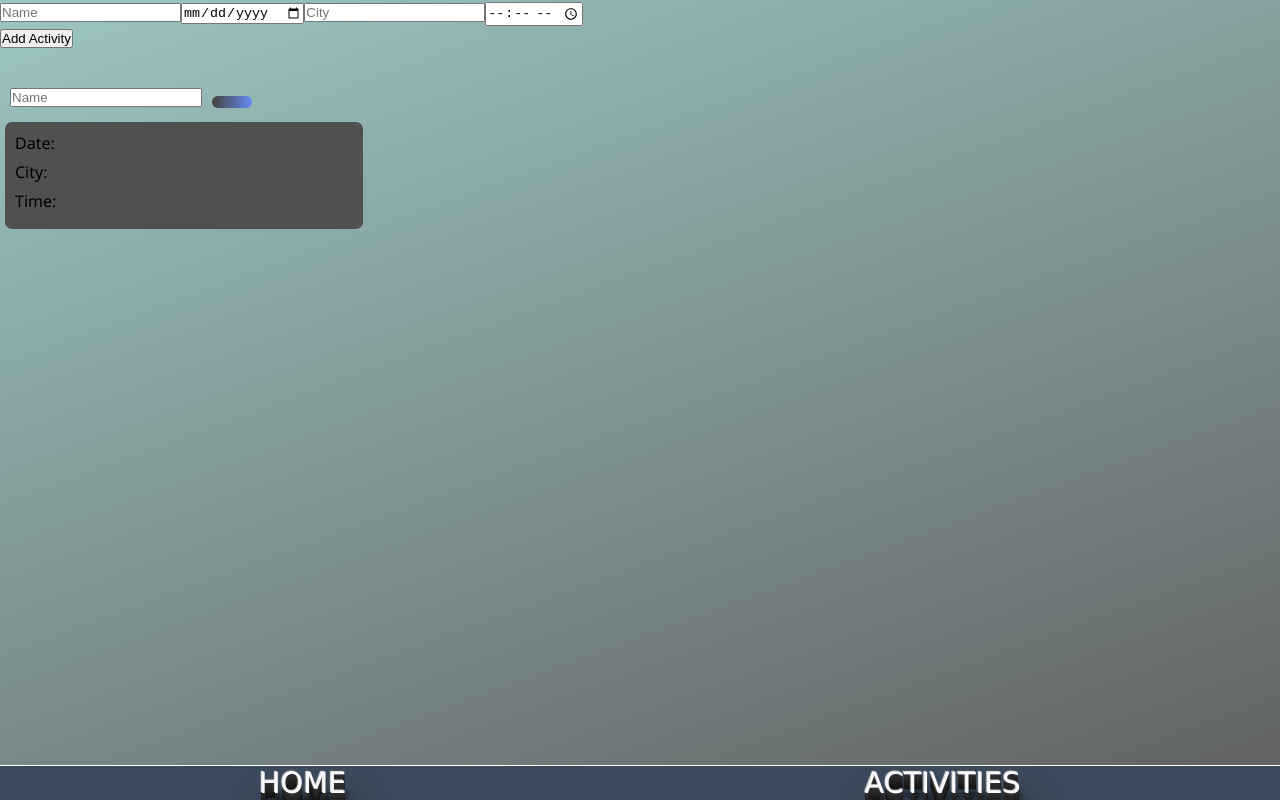
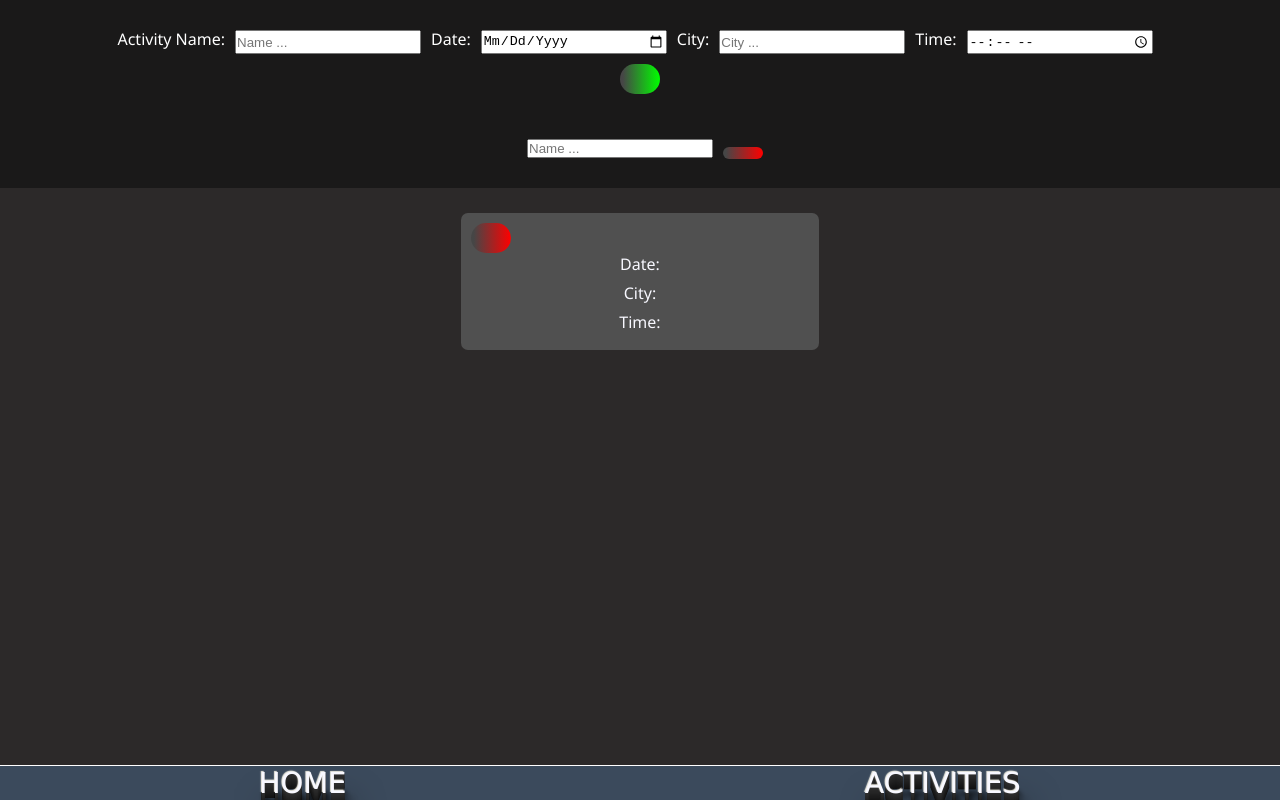
Before and after one commit to BektasTu/capstone-project, a React (Create React App) app: page /activities in a window 1280 px wide. Built offline with nearby package versions, Linux system fonts and the light colour scheme; no server answers.

Commit message:
Card - added styling -fixed some issued

```diff
--- a/src/components/card/ActivityCards.js
+++ b/src/components/card/ActivityCards.js
@@ -1,9 +1,15 @@
 import React from "react";
 import styled from "styled-components";
+import { RiDeleteBin2Fill } from "react-icons/ri";
 
 const ActivityCards = (props) => {
   return (
     <CardContainer>
+      <Delete
+        type="button"
+        size={30}
+        onClick={() => props.delete(ActivityCards)}
+      />
       <ActivityName>{props.name}</ActivityName>
       <SubText>{"Date: " + props.date}</SubText>
       <SubText>{"City: " + props.city}</SubText>
@@ -20,13 +26,26 @@ const CardContainer = styled.div`
   margin: 5px;
   padding: 10px;
   background-color: rgb(80, 80, 80);
+  word-break: break-word;
+  hyphens: auto;
 `;
 
 const SubText = styled.label`
   margin-bottom: 7px;
+  color: #f8f8ff;
 `;
 
 const ActivityName = styled.h1`
-  color: #ffff;
+  color: #f8f8ff;
+  text-decoration: underline;
+  text-transform: capitalize;
+`;
+
+const Delete = styled(RiDeleteBin2Fill)`
+  border: none;
+  padding: 6px 20px;
+  border-radius: 25px;
+  color: white;
+  background-image: linear-gradient(to right, #464646 7%, #ff0000 100%);
 `;
 export default ActivityCards;
--- a/src/components/card/AddActivity.js
+++ b/src/components/card/AddActivity.js
@@ -1,4 +1,6 @@
 import React, { useState } from "react";
+import styled from "styled-components";
+import { IoIosAddCircle } from "react-icons/io";
 
 const AddActivity = (props) => {
   const [activityName, setActivityName] = useState("");
@@ -7,44 +9,44 @@ const AddActivity = (props) => {
   const [activityTime, setActivityTime] = useState();
 
   return (
-    <div>
-      <div className="Text-Components">
-        <input
+    <>
+      <TextComponents>
+        <InputName>Activity Name:</InputName>
+        <Inputs
           type="text"
           name=""
           id="activityName"
-          className="Inputs"
-          placeholder="Name"
+          placeholder="Name ..."
           onChange={(event) => setActivityName(event.target.value)}
         />
-        <input
+        <InputName>Date:</InputName>
+        <Inputs
           type="date"
           name=""
           id="activityDate"
-          className="Inputs"
           onChange={(event) => setActivityDate(event.target.value)}
         />
-        <input
+        <InputName>City:</InputName>
+        <Inputs
           type="text"
           name=""
           id="activityCity"
-          className="Inputs"
-          placeholder="City"
+          placeholder="City ..."
           onChange={(event) => setActivityCity(event.target.value)}
         />
-        <input
+        <InputName>Time:</InputName>
+        <Inputs
           type="time"
           name=""
           id="activityTime"
-          className="Inputs"
           onChange={(event) => setActivityTime(event.target.value)}
         />
-      </div>
+      </TextComponents>
 
-      <input
+      <AddButton
+        size={30}
         type="button"
         value="Add Activity"
-        className="Function-Buttons"
         onClick={() =>
           props.add(
             props.id + 1,
@@ -55,8 +57,34 @@ const AddActivity = (props) => {
           )
         }
       />
-    </div>
+    </>
   );
 };
 
+const TextComponents = styled.div`
+  display: flex;
+  flex-direction: row;
+  justify-content: center;
+  color: white;
+`;
+
+const Inputs = styled.input`
+  width: 15%;
+  margin: 10px;
+  text-transform: capitalize;
+`;
+
+const AddButton = styled(IoIosAddCircle)`
+  border: none;
+  padding: 6px 20px 6px 20px;
+  border-radius: 25px;
+  color: white;
+  background-image: linear-gradient(to right, #464646 7%, #00ff00 100%);
+`;
+
+const InputName = styled.p`
+  display: flex;
+  align-content: center;
+  margin-top: 0.5rem;
+`;
 export default AddActivity;
--- a/src/components/card/Card.js
+++ b/src/components/card/Card.js
@@ -1,4 +1,5 @@
 import React, { useState } from "react";
+import styled from "styled-components";
 import ActivityCards from "./ActivityCards";
 import AddActivity from "./AddActivity";
 import DeleteActivity from "./DeleteActivity";
@@ -49,16 +50,16 @@ export default function Card() {
   };
 
   return (
-    <div className="App">
-      <div className="Input-Components">
+    <>
+      <InputComponent>
         <AddActivity
           add={AddActivityHandler}
           id={activities.activityList[activities.activityList.length - 1].id}
         />
         <DeleteActivity delete={DeleteActivityHandler} />
-      </div>
+      </InputComponent>
 
-      <div className="All-Cards">
+      <AllCards>
         {activities.activityList.map((element) => (
           <ActivityCards
             key={element.id}
@@ -68,7 +69,20 @@ export default function Card() {
             time={element.time}
           />
         ))}
-      </div>
-    </div>
+      </AllCards>
+    </>
   );
 }
+
+const InputComponent = styled.div`
+  background-color: rgba(0, 0, 0, 0.404);
+  padding: 20px;
+  margin-bottom: 20px;
+`;
+
+const AllCards = styled.div`
+  display: flex;
+  justify-content: center;
+  flex-direction: row;
+  flex-wrap: wrap;
+`;
--- a/src/components/card/DeleteActivity.js
+++ b/src/components/card/DeleteActivity.js
@@ -9,11 +9,10 @@ const DeleteActivity = (props) => {
         type="text"
         name=""
         id=""
-        placeholder="Name"
+        placeholder="Name ..."
         onChange={(event) => setActivity(event.target.value)}
       />
       <FunctionButtons
-        type="button"
         value="Delete Activity"
         onClick={() => props.delete(activity)}
       />
@@ -32,10 +31,10 @@ const Inputs = styled.input`
 
 const FunctionButtons = styled.button`
   border: none;
-  padding: 6px 20px 6px 20px;
+  padding: 6px 20px;
   border-radius: 25px;
   color: white;
-  background-image: linear-gradient(to right, #464646 7%, #658cf6 100%);
+  background-image: linear-gradient(to right, #464646 7%, #ff0000 100%);
 `;
 
 export default DeleteActivity;
--- a/src/pages/Activities.js
+++ b/src/pages/Activities.js
@@ -1,12 +1,23 @@
 import React from "react";
+import styled from "styled-components";
 import Card from "../components/card/Card.js";
 
 function Activities() {
   return (
     <>
-      <Card />
+      <Position>
+        <Card />
+      </Position>
     </>
   );
 }
 
+const Position = styled.div`
+  text-align: center;
+  margin: 0;
+  background-color: rgb(44, 41, 41);
+  height: 100vh;
+  width: 100vw;
+`;
+
 export default Activities;
```
